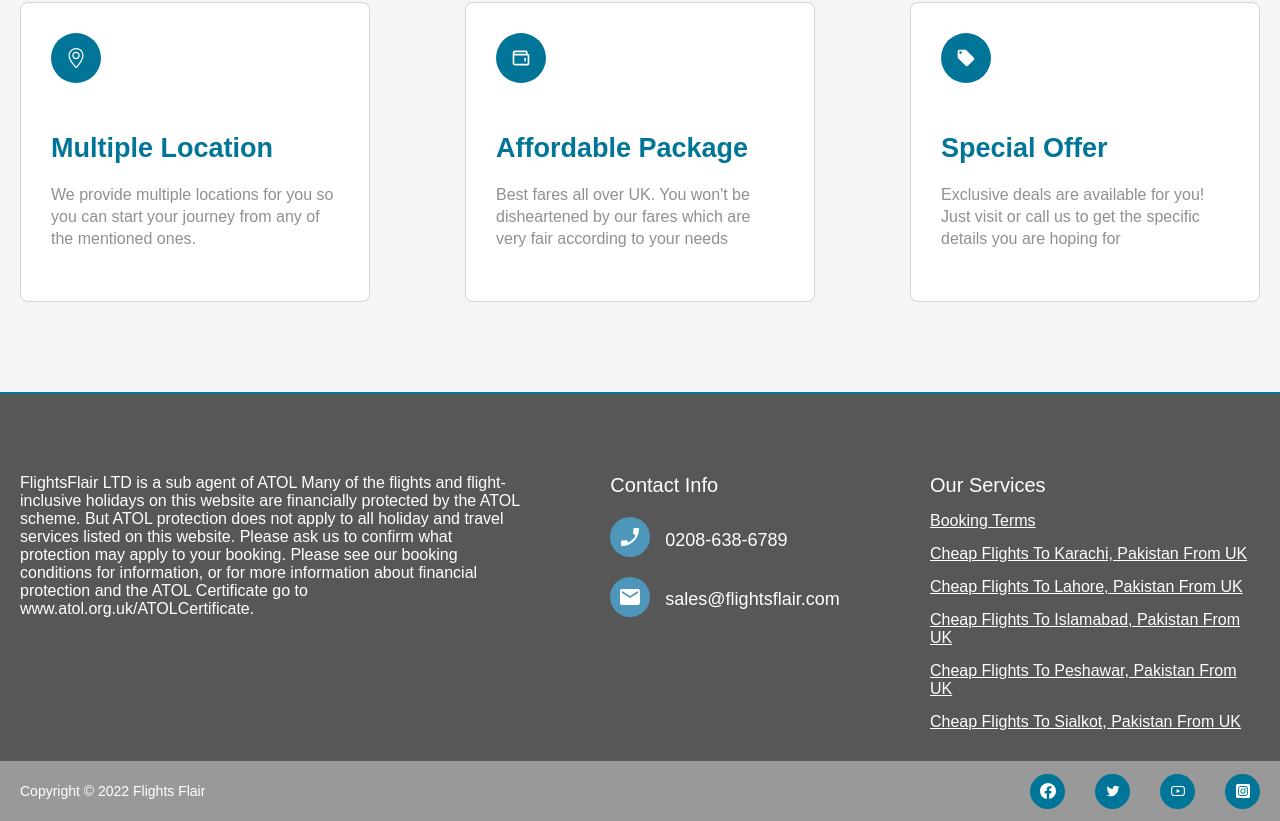
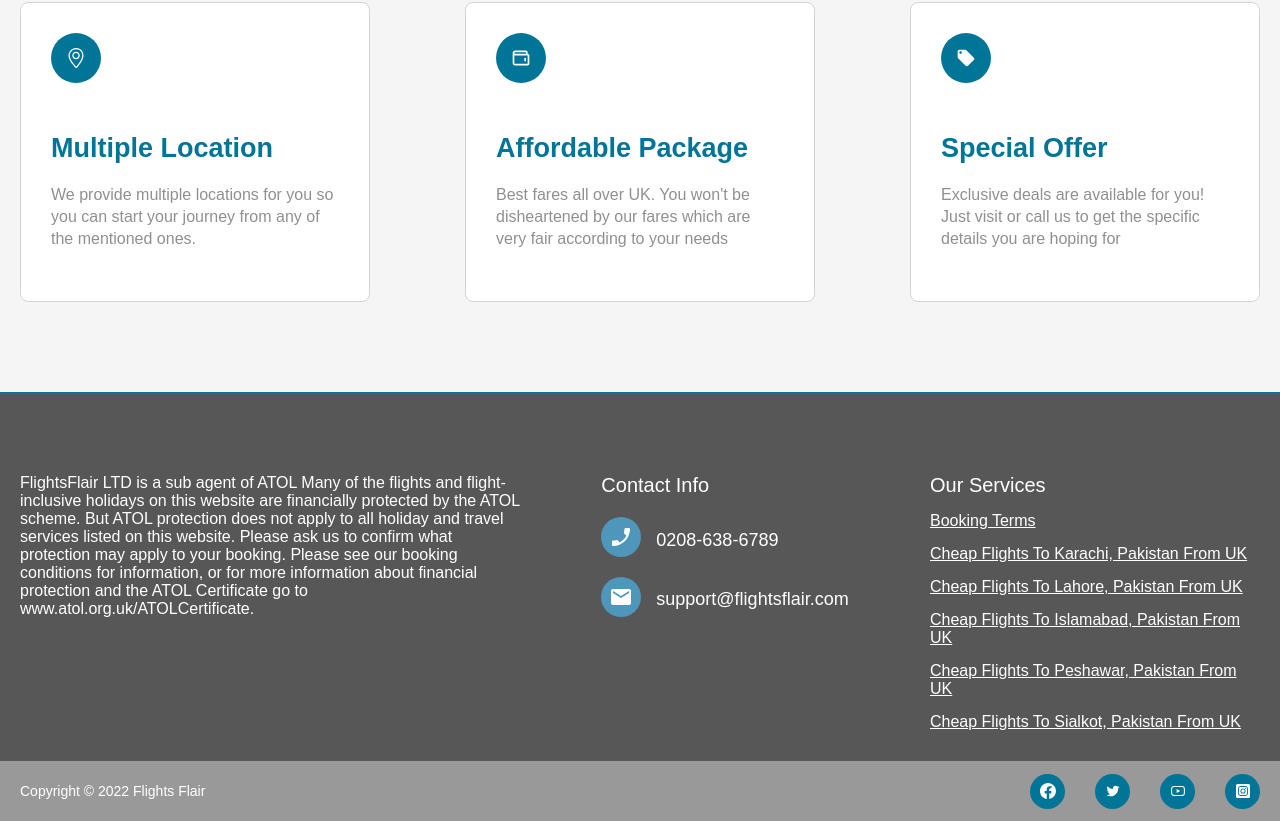
Before and after one commit to Afzal00786/flights-flair, a React (Create React App) app: page / in a window 1280 px wide. Shown: the part 2857-3678 px from the top of the page. Built offline with nearby package versions, Linux system fonts and the light colour scheme.

Commit message:
email correction

```diff
--- a/src/components/Footer/index.jsx
+++ b/src/components/Footer/index.jsx
@@ -86,7 +86,7 @@ const Footer = () => {
               <div className="iconStyling2">
                 <EmailIcon />
               </div>
-              <div className="footer_email">sales@flightsflair.com</div>
+              <div className="footer_email">support@flightsflair.com</div>
             </div>
           </div>
           <div className="footer_service_wraper">
```
